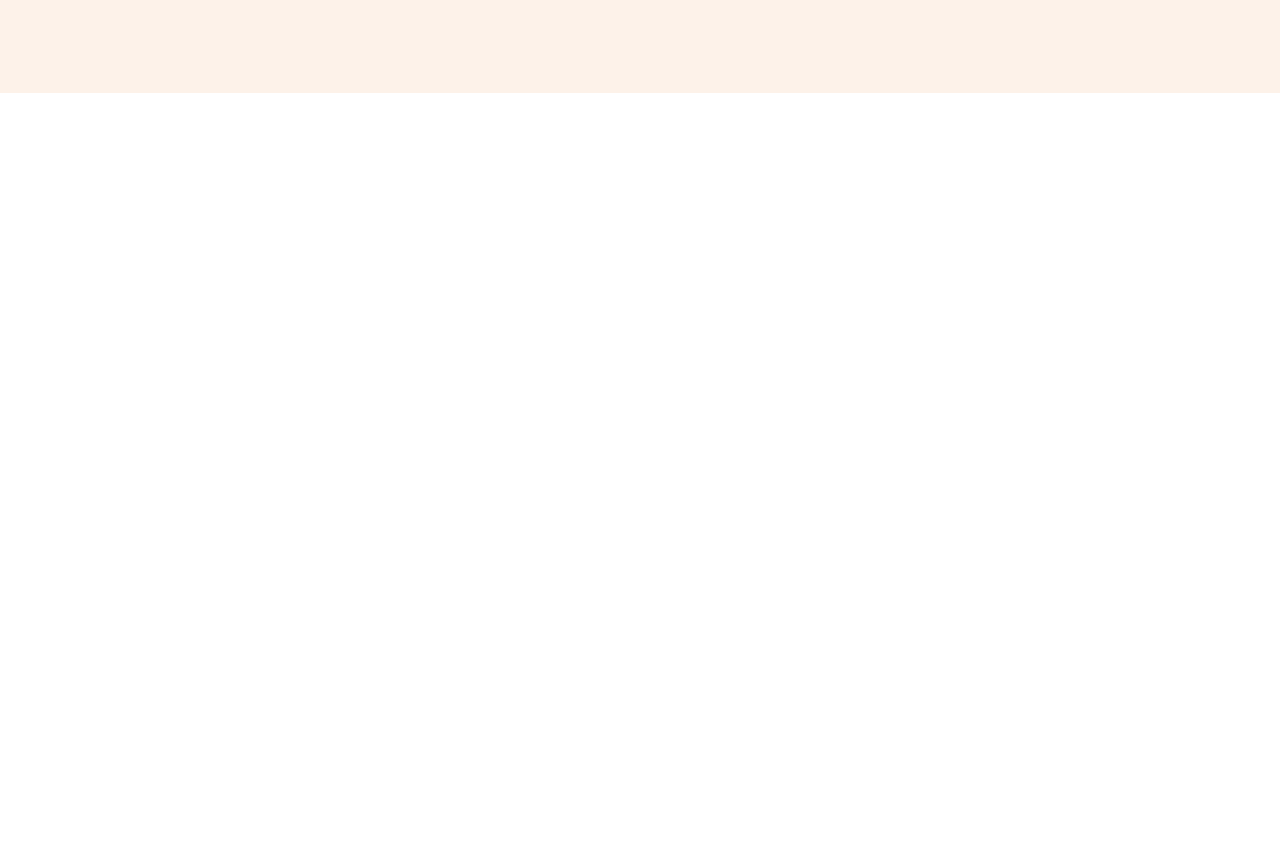
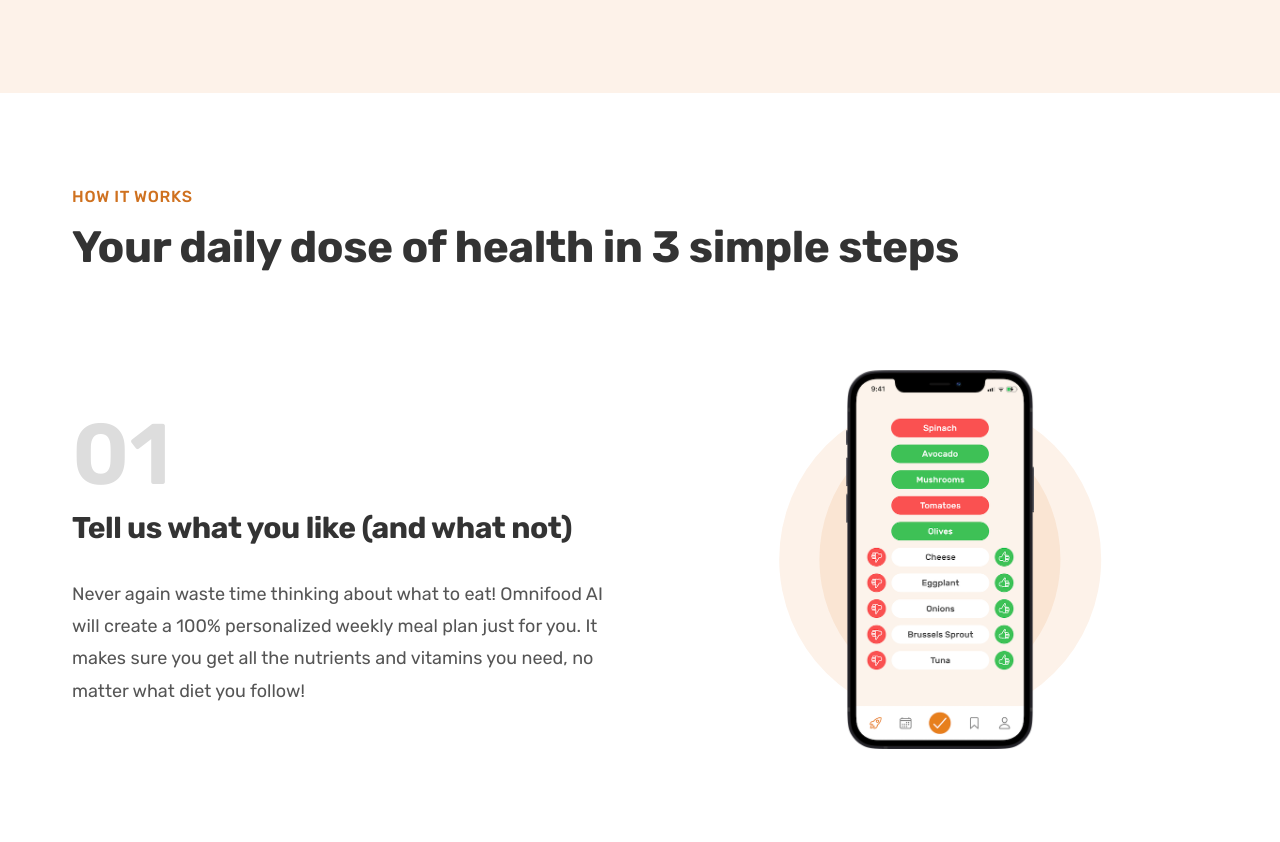
Before and after one commit to RummanH/food-subscribe, a plain HTML site: page index.html in a window 1280 px wide. Shown: the part 699-1541 px from the top of the page. Before the commit the page ends 800 px from the top, so only its background shows below. Drawn offline with Linux system fonts and the light colour scheme.

Commit message:
completed how it works section

```diff
--- /dev/null
+++ b/css/general.css
@@ -0,0 +1,187 @@
+/*
+--- 01 TYPOGRAPHY SYSTEM
+
+- Font sizes (px)
+10 / 12 / 14 / 16 / 18 / 20 / 24 / 30 / 36 / 44 / 52 / 62 / 74 / 86 / 98
+
+- Font weights
+Default: 400
+Medium: 500
+Semi-bold: 600
+Bold: 700
+
+- Line heights
+Default: 1
+Small: 1.05
+Medium: 1.2
+Paragraph default: 1.6
+
+- Letter spacing
+-0.5px
+0.75px
+
+--- 02 COLORS
+
+- Primary: #e67e22
+- Tints:
+#fdf2e9
+#fae5d3
+#eb984e
+
+- Shades:
+#cf711f
+#45260a
+
+- Accents:
+- Greys
+
+#888
+#767676 (lightest grey allowed on #fff)
+#6f6f6f (lightest grey allowed on #fdf2e9)
+#555
+#333
+
+--- 03 IMAGES => We don't need any system for that. unsplash.com, uifaces.co
+--- 04 ICONS => We don't need any system for that.
+
+--- 05 SHADOWS
+
+0 2.4rem 4.8rem rgba(0, 0, 0, 0.075);
+
+--- 06 BORDER-RADIUS
+
+Default: 9px
+Medium: 11px
+
+--- 07 WHITESPACE
+
+- Spacing system (px)
+2 / 4 / 8 / 12 / 16 / 24 / 32 / 48 / 64 / 80 / 96 / 128
+
+*/
+
+* {
+  padding: 0;
+  margin: 0;
+  box-sizing: border-box;
+}
+
+html {
+  font-size: 62.5%;
+}
+
+body {
+  font-family: "Rubik", sans-serif;
+  line-height: 1;
+  font-weight: 400;
+  color: #555;
+}
+
+/***************************/
+/* GENERAL REUSABLE COMPONENTS */
+/***************************/
+
+.container {
+  max-width: 120rem;
+  padding: 0 3.2rem;
+  margin: 0 auto;
+}
+
+.grid {
+  display: grid;
+  row-gap: 9.6rem;
+  column-gap: 6.4rem;
+}
+
+.grid--2-cols {
+  grid-template-columns: repeat(2, 1fr);
+}
+
+.grid--3-cols {
+  grid-template-columns: repeat(3, 1fr);
+}
+
+.grid--4-cols {
+  grid-template-columns: repeat(4, 1fr);
+}
+
+.grid--center-v {
+  align-items: center;
+}
+
+.heading-primary,
+.heading-secondary,
+.heading-tertiary {
+  /* for color we can use shades of primary color  */
+  font-weight: 700;
+  color: #333;
+  letter-spacing: -0.5px;
+}
+
+.heading-primary {
+  font-size: 5.2rem;
+  line-height: 1.05;
+  margin-bottom: 3.2rem;
+}
+
+.heading-secondary {
+  font-size: 4.4rem;
+  line-height: 1.2;
+  margin-bottom: 9.6rem;
+}
+
+.heading-tertiary {
+  font-size: 3rem;
+  line-height: 1.2;
+  margin-bottom: 3.2rem;
+}
+
+.subheading {
+  display: block;
+  font-size: 1.6rem;
+  font-weight: 500;
+  color: #cf711f;
+  text-transform: uppercase;
+  margin-bottom: 1.6rem;
+  letter-spacing: 0.75px;
+}
+
+.btn:link,
+.btn:visited {
+  display: inline-block;
+  text-decoration: none;
+  font-size: 2rem;
+  font-weight: 600;
+  padding: 1.6rem 3.2rem;
+  border-radius: 9px;
+  transition: all 0.3s ease-in-out;
+}
+
+.btn--full:link,
+.btn--full:visited {
+  background-color: #e67e22;
+  color: #fff;
+}
+
+.btn--full:hover,
+.btn--full:active {
+  background-color: #cf711f;
+}
+
+.btn--outline:link,
+.btn--outline:visited {
+  background-color: #fff;
+  color: #555;
+}
+
+.btn--outline:hover,
+.btn--outline:active {
+  background-color: #fdf2e9;
+  /* border: 3px solid #fff; */
+  /* Trick to add border inside */
+  box-shadow: inset 0 0 0 3px #fff;
+}
+
+.margin-right-sm {
+  margin-right: 1.6rem !important;
+}
--- a/css/style.css
+++ b/css/style.css
@@ -1,137 +1,5 @@
-/*
---- 01 TYPOGRAPHY SYSTEM
-
-- Font sizes (px)
-10 / 12 / 14 / 16 / 18 / 20 / 24 / 30 / 36 / 44 / 52 / 62 / 74 / 86 / 98
-
-- Font weights
-Default: 400
-Medium: 500
-Semi-bold: 600
-Bold: 700
-
-- Line heights
-Default: 1
-Small: 1.05
-Medium: 1.2
-Paragraph default: 1.6
-
-- Letter spacing
--0.5px
-0.75px
-
---- 02 COLORS
-
-- Primary: #e67e22
-- Tints:
-#fdf2e9
-#fae5d3
-#eb984e
-
-- Shades:
-#cf711f
-#45260a
-
-- Accents:
-- Greys
-
-#888
-#767676 (lightest grey allowed on #fff)
-#6f6f6f (lightest grey allowed on #fdf2e9)
-#555
-#333
-
---- 03 IMAGES => We don't need any system for that. unsplash.com, uifaces.co
---- 04 ICONS => We don't need any system for that.
-
---- 05 SHADOWS
-
-0 2.4rem 4.8rem rgba(0, 0, 0, 0.075);
-
---- 06 BORDER-RADIUS
-
-Default: 9px
-Medium: 11px
-
---- 07 WHITESPACE
-
-- Spacing system (px)
-2 / 4 / 8 / 12 / 16 / 24 / 32 / 48 / 64 / 80 / 96 / 128
-
-*/
-
-* {
-  padding: 0;
-  margin: 0;
-  box-sizing: border-box;
-}
-
-html {
-  font-size: 62.5%;
-}
-
-body {
-  font-family: "Rubik", sans-serif;
-  line-height: 1;
-  font-weight: 400;
-  color: #555;
-}
-
 /***************************/
-  /* GENERAL REUSABLE COMPONENTS */
-/***************************/
-
-.heading-primary {
-  font-size: 5.2rem;
-  font-weight: 700;
-  line-height: 1.05;
-  color: #333;
-  letter-spacing: -0.5px;
-  margin-bottom: 3.2rem;
-}
-
-.btn:link,
-.btn:visited {
-  display: inline-block;
-  text-decoration: none;
-  font-size: 2rem;
-  font-weight: 600;
-  padding: 1.6rem 3.2rem;
-  border-radius: 9px;
-  transition: all 0.3s ease-in-out;
-}
-
-.btn--full:link,
-.btn--full:visited {
-  background-color: #e67e22;
-  color: #fff;
-}
-
-.btn--full:hover,
-.btn--full:active {
-  background-color: #cf711f;
-}
-
-.btn--outline:link,
-.btn--outline:visited {
-  background-color: #fff;
-  color: #555;
-}
-
-.btn--outline:hover,
-.btn--outline:active {
-  background-color: #fdf2e9;
-  /* border: 3px solid #fff; */
-  /* Trick to add border inside */
-  box-shadow: inset 0 0 0 3px #fff;
-}
-
-.margin-right-sm {
-  margin-right: 1.6rem !important;
-}
-
-/***************************/
-        /* HEADER */
+/* HEADER */
 /***************************/
 
 .header {
@@ -149,7 +17,7 @@ body {
 }
 
 /***************************/
-      /* NAVIGATION */
+/* NAVIGATION */
 /***************************/
 
 .main-nav-list {
@@ -188,7 +56,7 @@ body {
 }
 
 /***************************/
-     /* HERO SECTIONS */
+/* HERO SECTIONS */
 /***************************/
 
 .section-hero {
@@ -248,3 +116,61 @@ body {
   color: #cf711f;
   font-weight: 700;
 }
+
+/***************************/
+/* SECTION HOW */
+/***************************/
+
+.section-how {
+  padding: 9.6rem 0;
+}
+
+.step-number {
+  font-size: 8.6rem;
+  font-weight: 600;
+  color: #ddd;
+  margin-bottom: 1.2rem;
+}
+
+.step-description {
+  font-size: 1.8rem;
+  line-height: 1.8;
+}
+
+.step-img-box {
+  position: relative;
+  display: flex;
+  align-items: center;
+  justify-content: center;
+}
+
+.step-img-box::before,
+.step-img-box::after {
+  content: "";
+  display: block;
+  border-radius: 50%;
+  position: absolute;
+  top: 50%;
+  left: 50%;
+  transform: translate(-50%, -50%);
+}
+
+.step-img-box::before {
+  width: 60%;
+  /* height: 60%; */
+  /* 60% of its parent's width */
+  padding-bottom: 60%;
+  background-color: #fdf2e9;
+  z-index: -2;
+}
+
+.step-img-box::after {
+  width: 45%;
+  padding-bottom: 50%;
+  background-color: #fae5d3;
+  z-index: -1;
+}
+
+.step-img {
+  width: 35%;
+}
--- a/index.html
+++ b/index.html
@@ -10,6 +10,7 @@
       rel="stylesheet"
     />
     <link rel="stylesheet" href="./css/style.css" />
+    <link rel="stylesheet" href="./css/general.css" />
     <title>Omnifood</title>
   </head>
   <body>
@@ -64,6 +65,73 @@
           </div>
         </div>
       </section>
+
+      <section class="section-how">
+        <div class="container">
+          <span class="subheading">How it works</span>
+          <h2 class="heading-secondary">
+            Your daily dose of health in 3 simple steps
+          </h2>
+        </div>
+        <div class="container grid grid--2-cols grid--center-v">
+          <!-- Step 01 -->
+          <div class="step-text-box">
+            <p class="step-number">01</p>
+            <h3 class="heading-tertiary">
+              Tell us what you like (and what not)
+            </h3>
+            <p class="step-description">
+              Never again waste time thinking about what to eat! Omnifood AI
+              will create a 100% personalized weekly meal plan just for you. It
+              makes sure you get all the nutrients and vitamins you need, no
+              matter what diet you follow!
+            </p>
+          </div>
+          <div class="step-img-box">
+            <img
+              src="img/app/app-screen-1.png"
+              class="step-img"
+              alt="iPhone app"
+            />
+          </div>
+
+          <!-- Step 02 -->
+          <div class="step-img-box">
+            <img
+              src="img/app/app-screen-2.png"
+              class="step-img"
+              alt="iPhone app"
+            />
+          </div>
+          <div class="step-text-box">
+            <p class="step-number">02</p>
+            <h3 class="heading-tertiary">Approve your weekly meal plan</h3>
+            <p class="step-description">
+              Approve your weekly meal plan: Once per week, approve the meal
+              plan generated for you by Omnifood AI. You can change ingredients,
+              swap entire meals, or even add your own recipes.
+            </p>
+          </div>
+
+          <!-- Step 03 -->
+          <div class="step-text-box">
+            <p class="step-number">03</p>
+            <h3 class="heading-tertiary">Receive meals at convenient time</h3>
+            <p class="step-description">
+              Best chefs in town will cook your selected meal every day, and we
+              will deliver it to your door whenever works best for you. You can
+              change delivery schedule and address daily!
+            </p>
+          </div>
+          <div class="step-img-box">
+            <img
+              src="img/app/app-screen-3.png"
+              class="step-img"
+              alt="iPhone app"
+            />
+          </div>
+        </div>
+      </section>
     </main>
   </body>
 </html>
```
